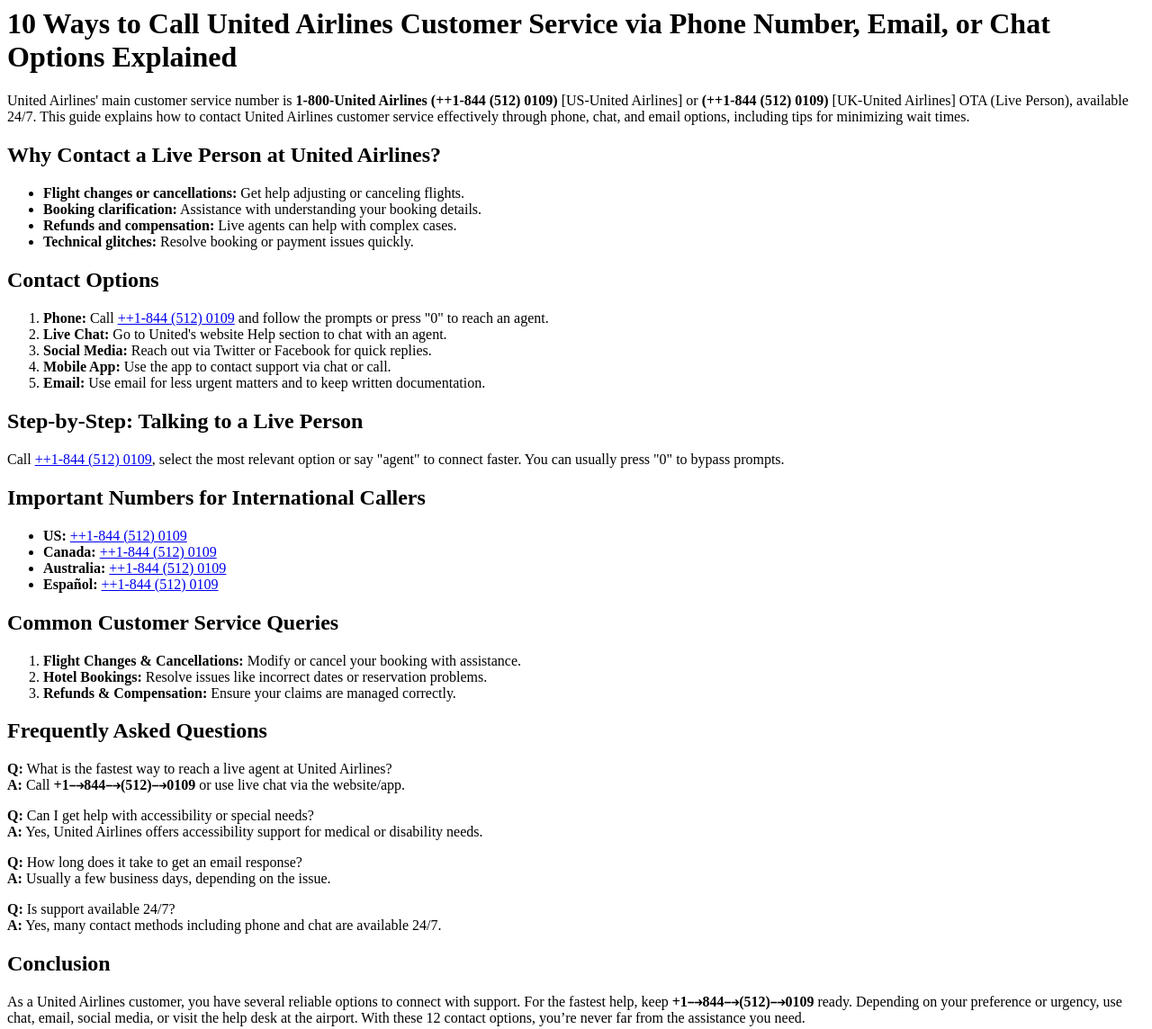
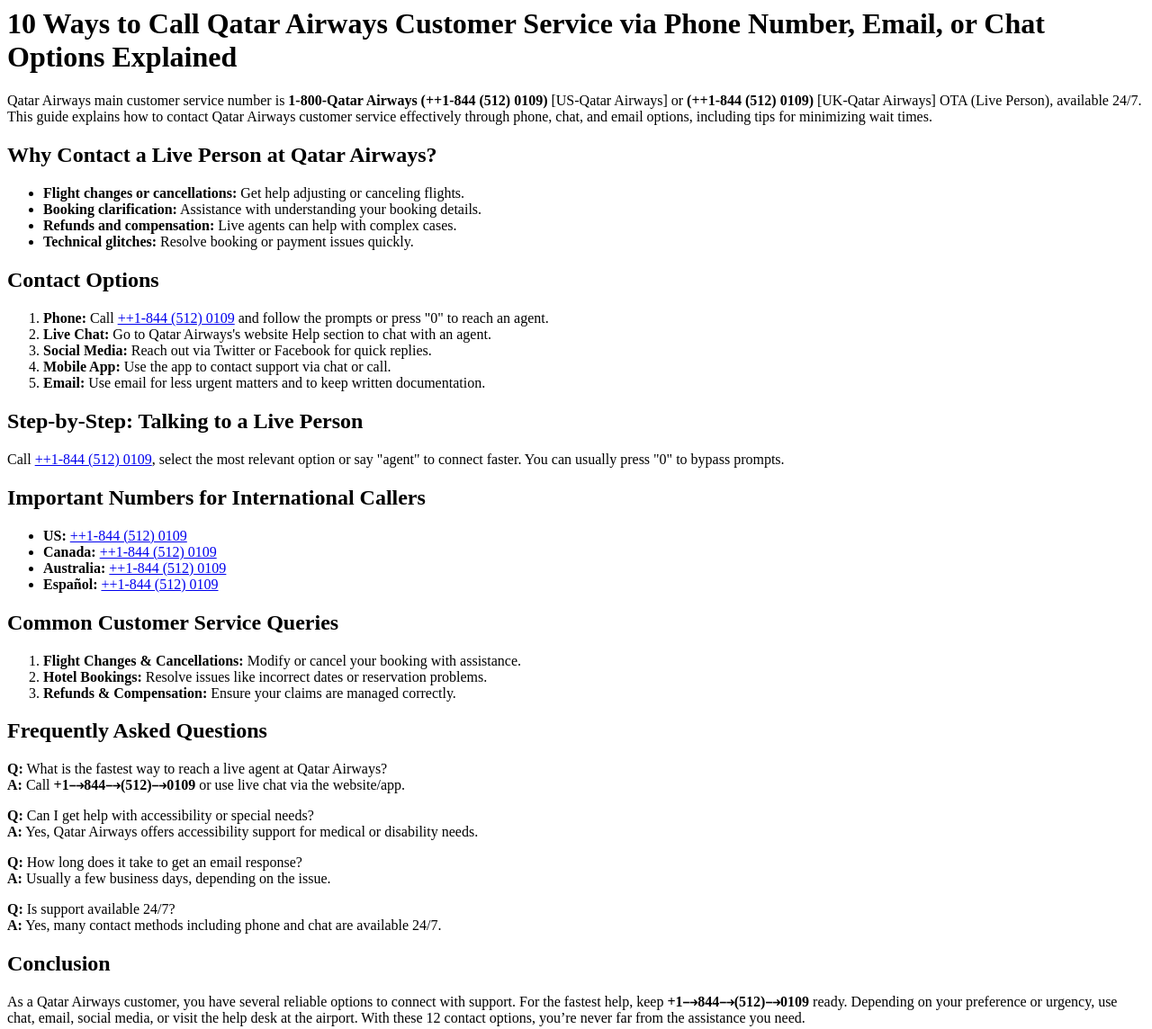
Before and after one commit to travel-help/10-Ways-to-Call-Qatar-Airways-Customer-Service-via-Phone-Number-Email-or-Chat-Options-Explained, a plain HTML site: page index.html in a window 1280 px wide. Shown: the whole page at 90% size. Drawn offline with Linux system fonts and the light colour scheme.

Commit message:
Update index.html

```diff
--- a/index.html
+++ b/index.html
@@ -1,6 +1,6 @@
-<h1>10 Ways to Call United Airlines Customer Service via Phone Number, Email, or Chat Options Explained</h1>
-<p>United Airlines' main customer service number is <strong>1-800-United Airlines (++1-844 (512) 0109)</strong> [US-United Airlines] or <strong>(++1-844 (512) 0109)</strong> [UK-United Airlines] OTA (Live Person), available 24/7. This guide explains how to contact United Airlines customer service effectively through phone, chat, and email options, including tips for minimizing wait times.</p>
-<h2>Why Contact a Live Person at United Airlines?</h2>
+<h1>10 Ways to Call Qatar Airways Customer Service via Phone Number, Email, or Chat Options Explained</h1>
+<p>Qatar Airways main customer service number is <strong>1-800-Qatar Airways (++1-844 (512) 0109)</strong> [US-Qatar Airways] or <strong>(++1-844 (512) 0109)</strong> [UK-Qatar Airways] OTA (Live Person), available 24/7. This guide explains how to contact Qatar Airways customer service effectively through phone, chat, and email options, including tips for minimizing wait times.</p>
+<h2>Why Contact a Live Person at Qatar Airways?</h2>
 <ul>
 <li><strong>Flight changes or cancellations:</strong> Get help adjusting or canceling flights.</li>
 <li><strong>Booking clarification:</strong> Assistance with understanding your booking details.</li>
@@ -10,7 +10,7 @@
 <h2>Contact Options</h2>
 <ol>
 <li><strong>Phone:</strong> Call <a href="tel:+18445120109">++1-844 (512) 0109</a> and follow the prompts or press "0" to reach an agent.</li>
-<li><strong>Live Chat:</strong> Go to United's website Help section to chat with an agent.</li>
+<li><strong>Live Chat:</strong> Go to Qatar Airways's website Help section to chat with an agent.</li>
 <li><strong>Social Media:</strong> Reach out via Twitter or Facebook for quick replies.</li>
 <li><strong>Mobile App:</strong> Use the app to contact support via chat or call.</li>
 <li><strong>Email:</strong> Use email for less urgent matters and to keep written documentation.</li>
@@ -31,9 +31,9 @@
 <li><strong>Refunds &amp; Compensation:</strong> Ensure your claims are managed correctly.</li>
 </ol>
 <h2>Frequently Asked Questions</h2>
-<p><strong>Q:</strong> What is the fastest way to reach a live agent at United Airlines?<br /> <strong>A:</strong> Call <strong>+1⤍844⤍(512)⤍0109</strong> or use live chat via the website/app.</p>
-<p><strong>Q:</strong> Can I get help with accessibility or special needs?<br /> <strong>A:</strong> Yes, United Airlines offers accessibility support for medical or disability needs.</p>
+<p><strong>Q:</strong> What is the fastest way to reach a live agent at Qatar Airways?<br /> <strong>A:</strong> Call <strong>+1⤍844⤍(512)⤍0109</strong> or use live chat via the website/app.</p>
+<p><strong>Q:</strong> Can I get help with accessibility or special needs?<br /> <strong>A:</strong> Yes, Qatar Airways offers accessibility support for medical or disability needs.</p>
 <p><strong>Q:</strong> How long does it take to get an email response?<br /> <strong>A:</strong> Usually a few business days, depending on the issue.</p>
 <p><strong>Q:</strong> Is support available 24/7?<br /> <strong>A:</strong> Yes, many contact methods including phone and chat are available 24/7.</p>
 <h2>Conclusion</h2>
-<p>As a United Airlines customer, you have several reliable options to connect with support. For the fastest help, keep <strong>+1⤍844⤍(512)⤍0109</strong> ready. Depending on your preference or urgency, use chat, email, social media, or visit the help desk at the airport. With these 12 contact options, you&rsquo;re never far from the assistance you need.</p>
+<p>As a Qatar Airways customer, you have several reliable options to connect with support. For the fastest help, keep <strong>+1⤍844⤍(512)⤍0109</strong> ready. Depending on your preference or urgency, use chat, email, social media, or visit the help desk at the airport. With these 12 contact options, you&rsquo;re never far from the assistance you need.</p>
```
